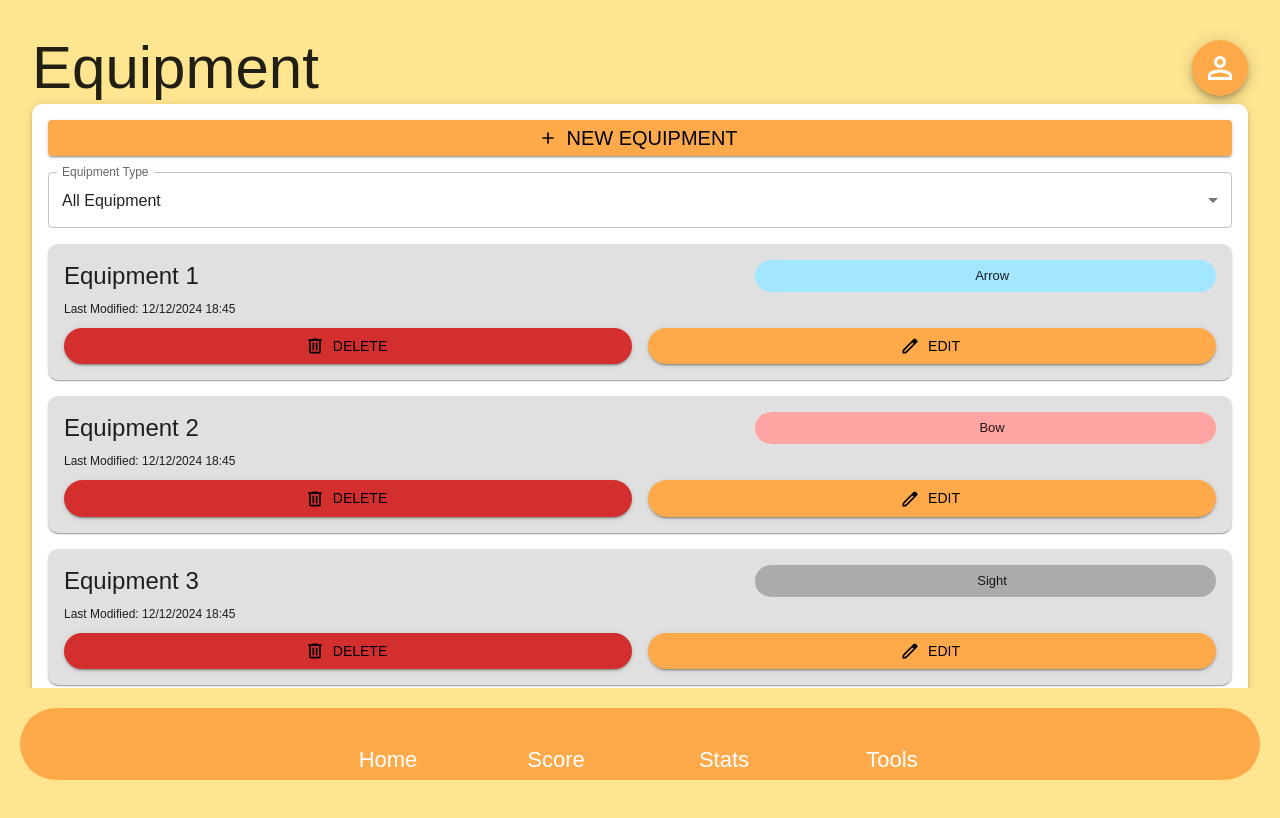
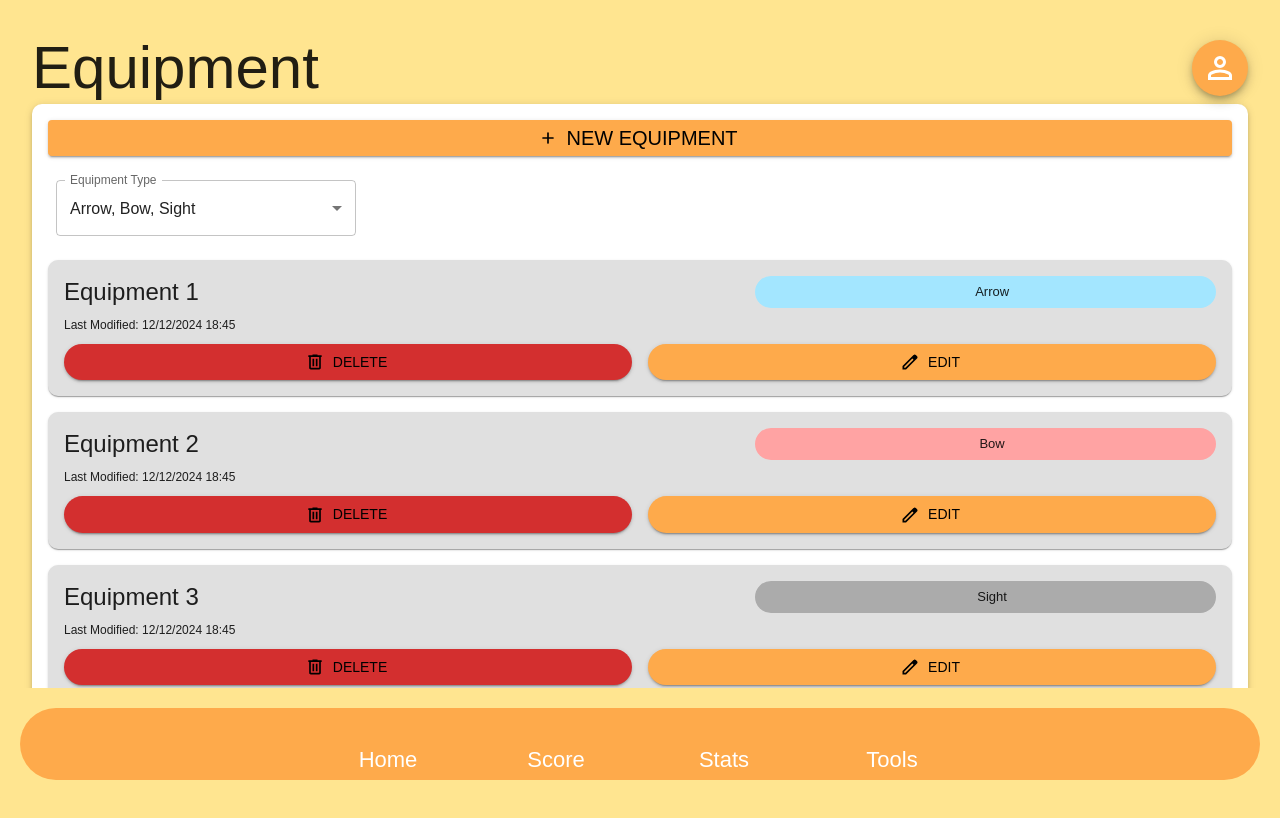
Before and after one commit to CattTAT/archery-frontend, a React (Vite) app: page /equipment in a window 1280 px wide. Shown: the top 818 px of the page. Built offline with nearby package versions, Linux system fonts and the light colour scheme; some icons are missing; a web font is replaced by a local one.

Commit message:
add multiple select for the equipment type filter in equipment listing page

```diff
--- a/src/pages/Equipment.jsx
+++ b/src/pages/Equipment.jsx
@@ -6,6 +6,13 @@ import {
   Typography,
   Stack,
   Chip,
+  Select,
+  InputLabel,
+  FormControl,
+  OutlinedInput,
+  Box,
+  Checkbox,
+  ListItemText,
 } from "@mui/material";
 import Header from "../components/Header";
 import { MenuBar } from "../components/MenuBar";
@@ -127,8 +134,22 @@ const EquipmentCardList = ({ id, name, type, lastModified }) => {
 };
 
 const Equipment = () => {
-  const [EquipmentTypeFilter, setEquipmentTypeFilter] =
-    React.useState("All Equipment");
+  const [equipmentTypeFilter, setEquipmentTypeFilter] = React.useState([
+    "Arrow",
+    "Bow",
+    "Sight",
+  ]);
+
+  const handleChange = (event) => {
+    const {
+      target: { value },
+    } = event;
+    setEquipmentTypeFilter(
+      // On autofill we get a stringified value.
+      typeof value === "string" ? value.split(",") : value
+    );
+  };
+
   return (
     <>
       <Header page="Equipment" />
@@ -147,18 +168,32 @@ const Equipment = () => {
         >
           New Equipment
         </Button>
-        <TextField
-          select
-          value={EquipmentTypeFilter}
-          onChange={(e) => setEquipmentTypeFilter(e.target.value)}
-          label="Equipment Type"
-        >
-          {" "}
-          <MenuItem value={"Arrow"}>Arrow</MenuItem>
-          <MenuItem value={"Bow"}>Bow</MenuItem>
-          <MenuItem value={"Sight"}>Sight</MenuItem>
-          <MenuItem value={"All Equipment"}>All Equipment</MenuItem>
-        </TextField>
+        <FormControl sx={{ m: 1, width: 300 }}>
+          <InputLabel id="multiple-checkbox-label">Equipment Type</InputLabel>
+          <Select
+            labelId="multiple-checkbox-label"
+            id="multiple-checkbox"
+            multiple
+            value={equipmentTypeFilter}
+            onChange={handleChange}
+            input={<OutlinedInput label="Equipment Type" />}
+            renderValue={(selected) => selected.sort().join(", ")}
+          >
+            <MenuItem value={"Arrow"}>
+              <Checkbox checked={equipmentTypeFilter.indexOf("Arrow") > -1} />
+              <ListItemText primary="Arrow" />
+            </MenuItem>
+            <MenuItem value={"Bow"}>
+              <Checkbox checked={equipmentTypeFilter.indexOf("Bow") > -1} />
+              <ListItemText primary="Bow" />
+            </MenuItem>
+            <MenuItem value={"Sight"}>
+              <Checkbox checked={equipmentTypeFilter.indexOf("Sight") > -1} />
+              <ListItemText primary="Sight" />
+            </MenuItem>
+          </Select>
+        </FormControl>
+        {/* filter implement in backend */}
         {EquipmentList.map((equipment) => (
           <EquipmentCardList
             key={equipment.id}
```
